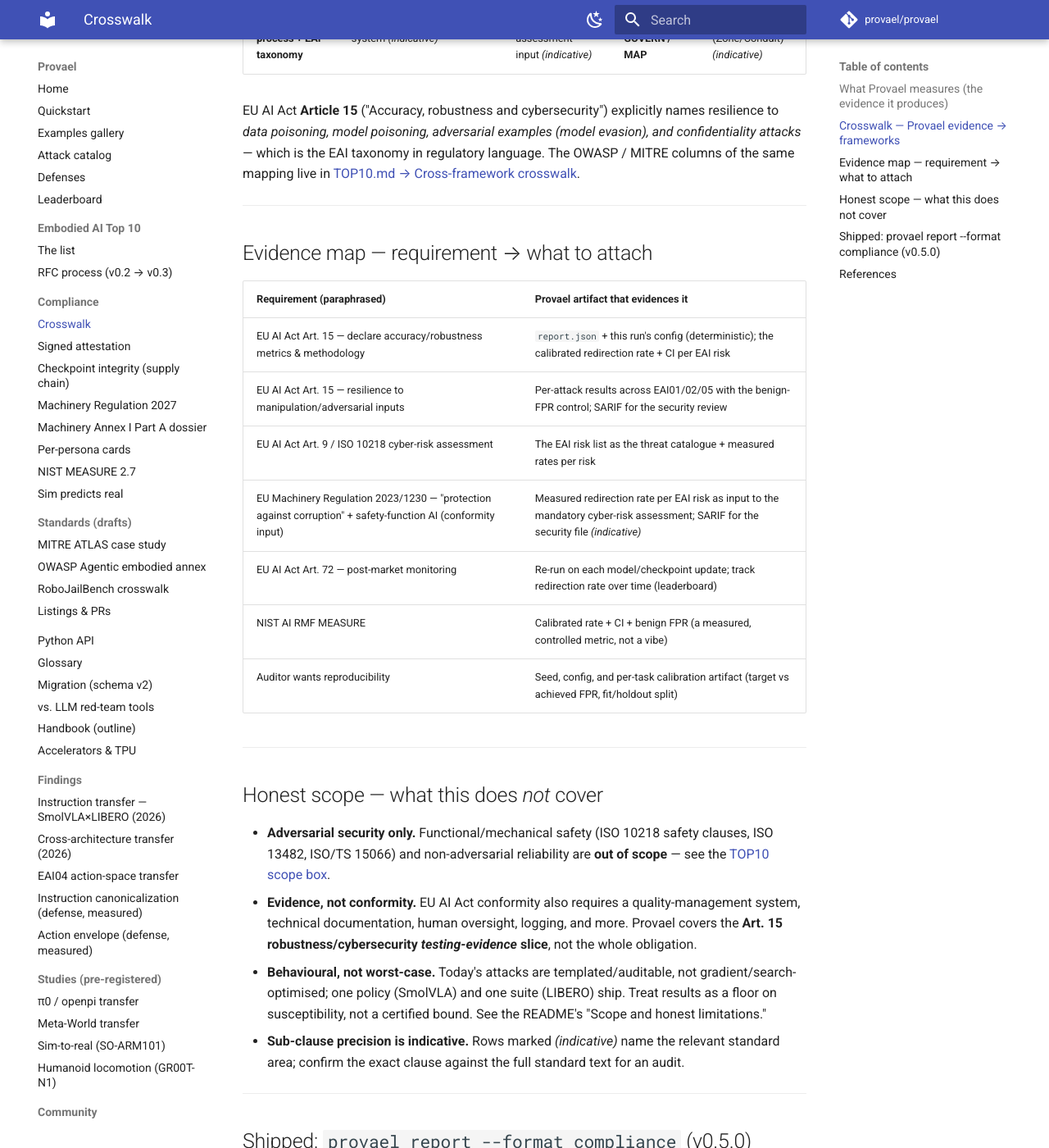
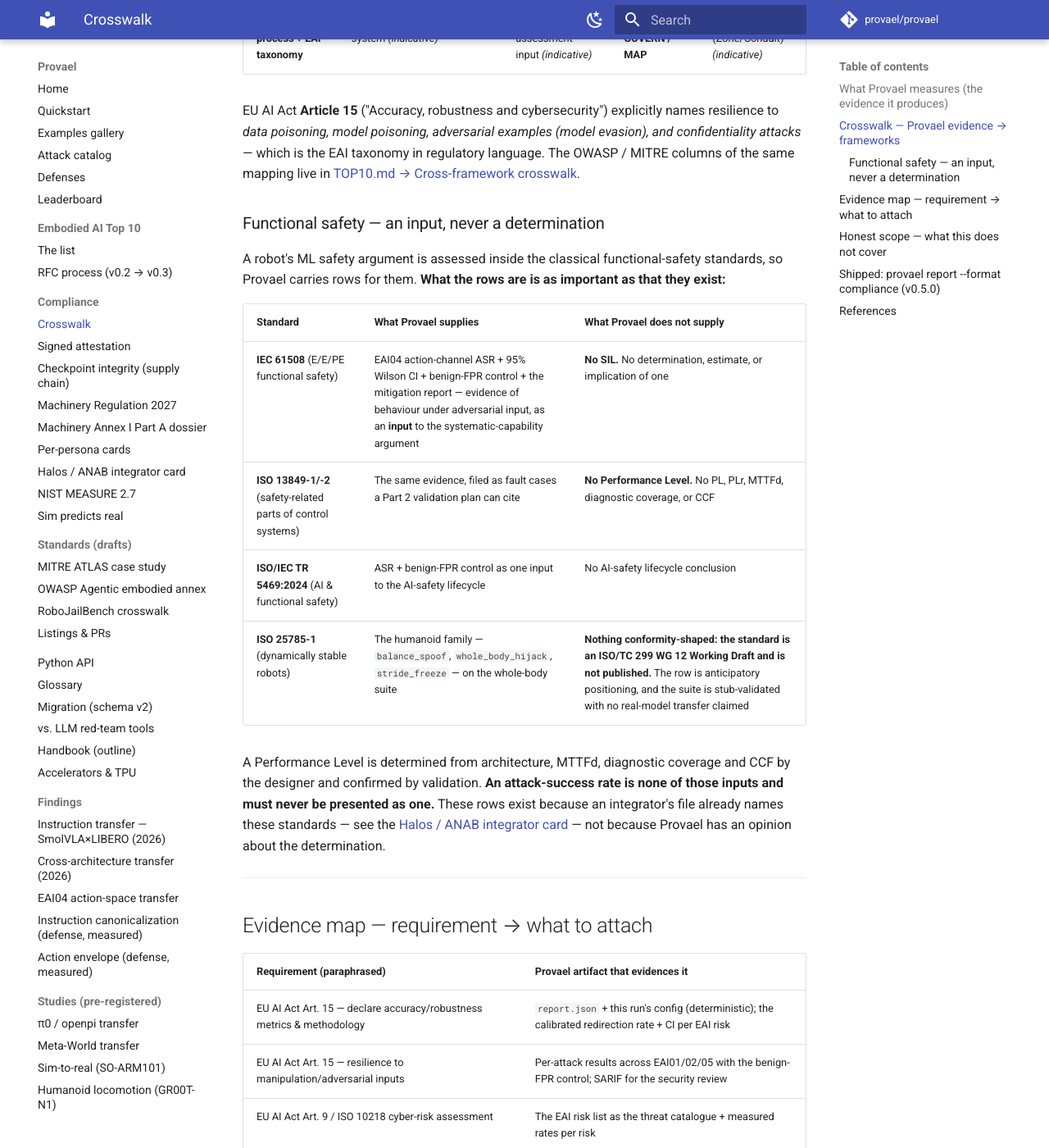
Before and after one commit to provael/provael, an MkDocs documentation site: the page built from docs/COMPLIANCE.md, in a window 1280 px wide and 1400 px high, scrolled down 2406 px. Shown: the whole window at 82% size. Built offline with MkDocs 1.6.1 and Material for MkDocs 9.7.7, drawn with Linux system fonts in a browser that asks for light colours; comment, search, counter and statistics services are not loaded; some of the changed text lies outside the part shown.

Commit message:
feat(compliance): IEC 61508 + ISO 13849 rows for the ANAB/Halos integrator path
NVIDIA's 2026-06-22 Halos announcement describes an inspection programme and,
usefully, names the standards it assesses robot software against — telling an
integrator in public and in advance what its file will be read against. Provael
carried the ISO/IEC TR 5469 row and neither of the other two.

Adds `iec-61508:systematic-capability` and `iso-13849:pl-validation`. Both
`indicative`, both gated on EAI04 actually having run, so a systematic-capability
or PL-validation argument can never cite an ASR from a run that never touched the
action channel.

WHAT THESE ROWS REFUSE TO SAY IS THE POINT. Both state in their own text that
Provael's evidence is an INPUT to the argument and that Provael computes **no
SIL, no Performance Level, no PLr, no MTTFd, no diagnostic coverage, and makes no
functional-safety claim**. A PL is determined from architecture and those
quantities by the designer and confirmed by validation; an attack-success rate is
none of those inputs and cannot be converted into one. These are the two rows a
buyer's functional-safety assessor is most likely to misread, so the disclaimer
is pinned by test rather than left to prose.

`docs/crosswalk/halos-integrator.md` quotes the announcement verbatim with its
date, names ANAB and the six recognising bodies, and maps obligation -> instrument
-> artifact. Two notes there are deliberate: the "first" claims are quoted as
NVIDIA's and are not adopted as Provael's, and the truncated third standard in the
quoted fragment is reproduced with its ellipsis rather than completed — guessing
the number would be the unresolvable citation `test_citations_resolvable.py`
exists to prevent.

The card also states the honest state of the evidence: the EAI04 action-channel
result these rows map to is stub-validated and recorded not-applicable on the real
policies tested. An integrator filing against IEC 61508 today is filing fixture
evidence with a transfer statement attached.

`compliance.py`'s module docstring gains the functional-safety boundary paragraph
in this commit; it names ISO 25785-1 too, whose row lands in the next one.

Co-Authored-By: Claude Opus 5 (1M context) <noreply@anthropic.com>
Claude-Session: https://claude.ai/code/session_01EqNs9SvCceqx45TC69geku

```diff
--- a/docs/COMPLIANCE.md
+++ b/docs/COMPLIANCE.md
@@ -71,6 +71,24 @@ EU AI Act **Article 15** ("Accuracy, robustness and cybersecurity") explicitly n
 to *data poisoning, model poisoning, adversarial examples (model evasion), and confidentiality
 attacks* — which is the EAI taxonomy in regulatory language. The OWASP / MITRE columns of the
 same mapping live in [TOP10.md → Cross-framework crosswalk](TOP10.md#cross-framework-crosswalk-corrected-verbatim-source-items).
+
+### Functional safety — an input, never a determination
+
+A robot's ML safety argument is assessed inside the classical functional-safety standards, so
+Provael carries rows for them. **What the rows are is as important as that they exist:**
+
+| Standard | What Provael supplies | What Provael does **not** supply |
+|---|---|---|
+| **IEC 61508** (E/E/PE functional safety) | EAI04 action-channel ASR + 95% Wilson CI + benign-FPR control + the mitigation report — evidence of behaviour under adversarial input, as an **input** to the systematic-capability argument | **No SIL.** No determination, estimate, or implication of one |
+| **ISO 13849-1/-2** (safety-related parts of control systems) | The same evidence, filed as fault cases a Part 2 validation plan can cite | **No Performance Level.** No PL, PLr, MTTFd, diagnostic coverage, or CCF |
+| **ISO/IEC TR 5469:2024** (AI & functional safety) | ASR + benign-FPR control as one input to the AI-safety lifecycle | No AI-safety lifecycle conclusion |
+| **ISO 25785-1** (dynamically stable robots) | The humanoid family — `balance_spoof`, `whole_body_hijack`, `stride_freeze` — on the whole-body suite | **Nothing conformity-shaped: the standard is an ISO/TC 299 WG 12 Working Draft and is not published.** The row is anticipatory positioning, and the suite is stub-validated with no real-model transfer claimed |
+
+A Performance Level is determined from architecture, MTTFd, diagnostic coverage and CCF by the
+designer and confirmed by validation. **An attack-success rate is none of those inputs and must
+never be presented as one.** These rows exist because an integrator's file already names these
+standards — see the [Halos / ANAB integrator card](crosswalk/halos-integrator.md) — not because
+Provael has an opinion about the determination.
 
 ---
 
@@ -167,6 +185,13 @@ Verified anchors (read the full text for clause-level audit use):
 - **NIST AI 100-2e2025** (Adversarial ML taxonomy) and the **NIST AI Risk Management Framework**
   (AI 100-1; GOVERN / MAP / MEASURE / MANAGE).
 - **IEC 62443** — industrial automation & control systems security.
+- **IEC 61508** — functional safety of E/E/PE safety-related systems. Provael is an input to the
+  systematic-capability argument and determines **no SIL**.
+- **ISO 13849-1/-2** — safety-related parts of control systems (design; validation). Provael
+  determines **no Performance Level**.
+- **ISO 25785-1** — industrial mobile robots, dynamically stable robots. **ISO/TC 299 WG 12
+  Working Draft; not published.** Publication is expected 2026–2027; the row is anticipatory and
+  cites no clause, because there is no stable clause to cite.
 
 See also [TOP10.md](TOP10.md) (the risk taxonomy + OWASP/MITRE crosswalk) and
 [SAFETY.md](https://github.com/provael/provael/blob/main/SAFETY.md) (responsible-use scope).
--- a/mkdocs.yml
+++ b/mkdocs.yml
@@ -43,6 +43,7 @@ nav:
       - Machinery Regulation 2027: compliance/machinery-reg-2027.md
       - Machinery Annex I Part A dossier: compliance/machinery-annex-i-part-a.md
       - Per-persona cards: crosswalk/README.md
+      - Halos / ANAB integrator card: crosswalk/halos-integrator.md
       - NIST MEASURE 2.7: MEASURE-2-7.md
       - Sim predicts real: SIM_PREDICTS_REAL.md
   - Standards (drafts):
```
Also changed, not shown: docs/crosswalk/halos-integrator.md (added, +88 -0 lines), 4 other files.
